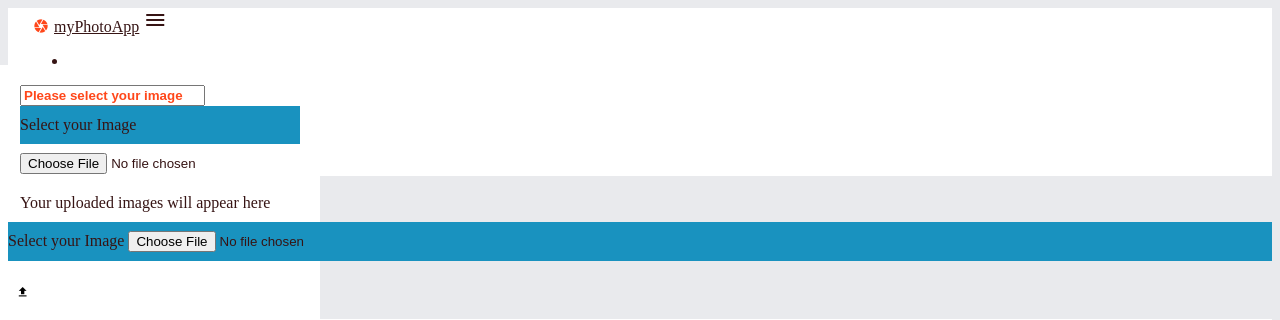
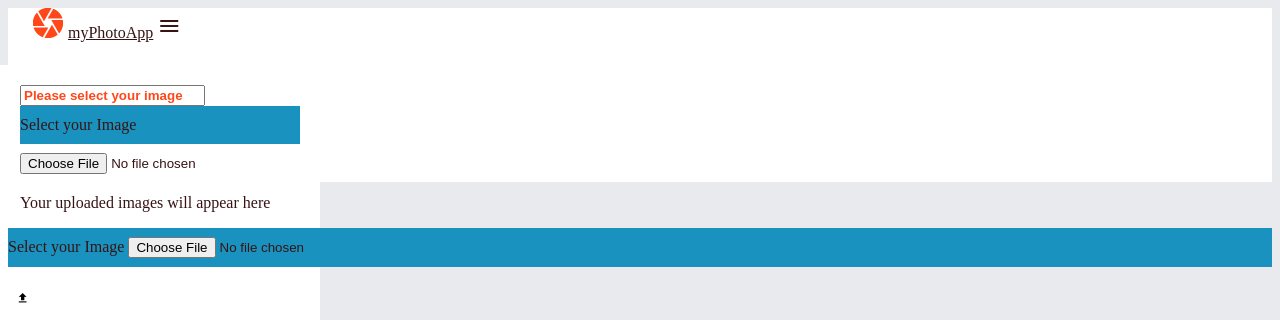
Before and after one commit to andela-ooshodi/django-photo-application, a Django app: template djangophotoapp/photoapp/templates/photoapp/home.html in a window 1280 px wide. Shown: the top 320 px of the page. Run offline with Django 3.2, Linux system fonts and the light colour scheme; the template is opened without the code that fills it, so the values that code supplies are empty; some libraries are stand-ins or nearby versions.

Commit message:
[Chore] Modified myphotoapp icon

```diff
--- a/djangophotoapp/photoapp/static/css/base.css
+++ b/djangophotoapp/photoapp/static/css/base.css
@@ -22,8 +22,6 @@ body {
 #error-logo {
     display: block;
     margin: auto;
-    font-size: 200px;
-    color: #ff471a;
     opacity: 0.9;
     text-align: center;
 }
@@ -44,8 +42,6 @@ body {
 }
 
 #logo {
-    font-size: 200px;
-    color: #ff471a;
     opacity: 0.9;
 }
 
@@ -53,7 +49,6 @@ body {
     font-weight: 400;
     letter-spacing: 1.5px;
     margin-bottom: 25px;
-    text-shadow: ;
 }
 
 #description {
@@ -65,7 +60,6 @@ body {
 
 /*-------------------- home page styling */
 #logo-navbar {
-    color: #ff471a;
     margin: 0px 5px;
 }
 
--- a/djangophotoapp/photoapp/static/js/main.js
+++ b/djangophotoapp/photoapp/static/js/main.js
@@ -124,17 +124,20 @@ $(document).ready(function() {
                 // Display the image in the center after upload
                 var img_publicid = json.publicid;
                 $("#img").attr("src", "http://res.cloudinary.com/myphotoapp/" + img_publicid);
-                $("#img").css("display", "block");
                 $("#upload-form-mobile #img-file").val("");
                 $("#upload-form-mobile #img-file-path").val("");
                 Materialize.toast("Upload Successful!", 4000);
                 $(".preloader-mobile").css("display", "none");
+                var img_src = $("#img").attr("src");
+                $("#canvas").css("display", "block");
+                $("#canvas").css("margin", "auto");
+                filter(img_src);
             },
             error: function(status) {
-                $(".preloader-mobile").css("display", "none");
                 $("#upload-form-mobile #img-file").val("");
                 $("#upload-form-mobile #img-file-path").val("");
                 Materialize.toast("Invalid File Input!", 4000);
+                $(".preloader-mobile").css("display", "none");
             }
         });
     };
--- a/djangophotoapp/photoapp/templates/photoapp/404.html
+++ b/djangophotoapp/photoapp/templates/photoapp/404.html
@@ -7,7 +7,7 @@
     <div class="container">
         <div class="row">
             <div class="col s12">
-                <i id="error-logo" class="mdi mdi-camera-iris"></i>
+                <img id="logo" class="responsive-img" src="{% static 'img/myphotoapp-icon-large.png' %}"/>
                 <h3 class="center-align">Whoops!!!</h3>
             </div>
             <div class="col s12">
--- a/djangophotoapp/photoapp/templates/photoapp/500.html
+++ b/djangophotoapp/photoapp/templates/photoapp/500.html
@@ -7,7 +7,7 @@
     <div class="container">
         <div class="row">
             <div class="col s12">
-                <i id="error-logo" class="mdi mdi-camera-iris"></i>
+                <img id="logo" class="responsive-img" src="{% static 'img/myphotoapp-icon-large.png' %}"/>
                 <h3 class="center-align">Whoops!!!</h3>
             </div>
             <div class="col s12">
--- a/djangophotoapp/photoapp/templates/photoapp/home.html
+++ b/djangophotoapp/photoapp/templates/photoapp/home.html
@@ -1,5 +1,6 @@
 {% extends "photoapp/base.html" %}
 {% load cloudinary %}
+{% load staticfiles %}
 
 {% block title %}myPhotoApp Home{% endblock %}
 
@@ -7,7 +8,7 @@
 <!-- Navbar -->
 <nav>
     <div class="nav-wrapper">
-        <a href="/home" class="brand-logo"><i id="logo-navbar" class="mdi mdi-camera-iris"></i>myPhotoApp</a>
+        <a href="/home" class="brand-logo"><img id="logo-navbar" class="responsive-img" src="{% static 'img/myphotoapp-icon-small.png' %}"/>myPhotoApp</a>
         <a href="#" data-activates="mobile-demo" class="button-collapse"><i class="material-icons">menu</i></a>
         <ul class="right hide-on-med-and-down">
             <li class="valign-wrapper profile-pic"><img class="valign circle responsive-img" src="{{ profilepic.photo }}"/></li>
--- a/djangophotoapp/photoapp/templates/photoapp/login.html
+++ b/djangophotoapp/photoapp/templates/photoapp/login.html
@@ -1,4 +1,5 @@
 {% extends "photoapp/base.html" %}
+{% load staticfiles %}
 
 {% block title %}myPhotoApp{% endblock %}
 
@@ -7,7 +8,7 @@
     <div class="row">
         <div class="col s12 m8 push-m2">
             <div class="index-body">
-                <i id="logo" class="mdi mdi-camera-iris"></i>
+                <img id="logo" class="responsive-img" src="{% static 'img/myphotoapp-icon-large.png' %}"/>
                 <h3 id="title">myPhotoApp</h3>
                 <h5 id="description"><em>Style up your pictures, Share with the world!</em></h5>
                 <a href="{% url 'social:begin' 'facebook' %}" id="facebook-button" class="waves-effect waves-light btn hoverable"><i class="mdi mdi-facebook left"></i>Login with Facebook to get started</a>
```
Also changed, not shown: djangophotoapp/photoapp/static/img/myphotoapp-icon-large.png (added), djangophotoapp/photoapp/static/img/myphotoapp-icon-small.png (added), djangophotoapp/photoapp/static/img/myphotoapp-icon.png.
